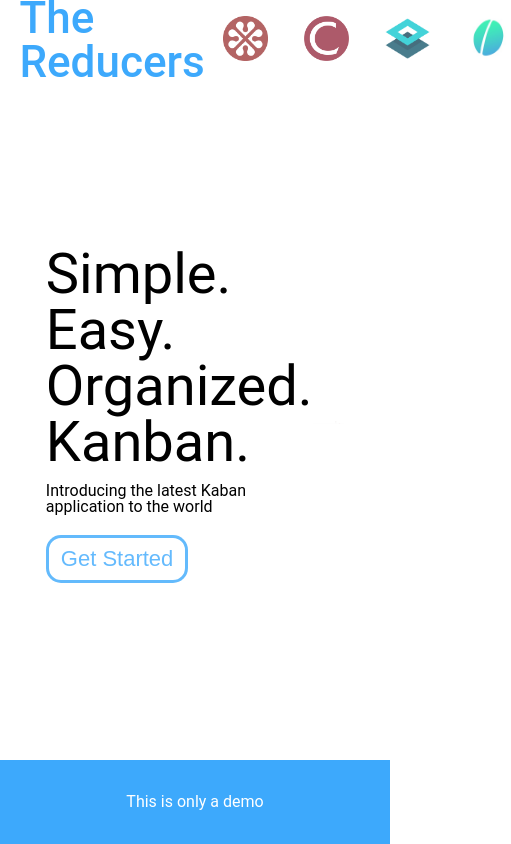
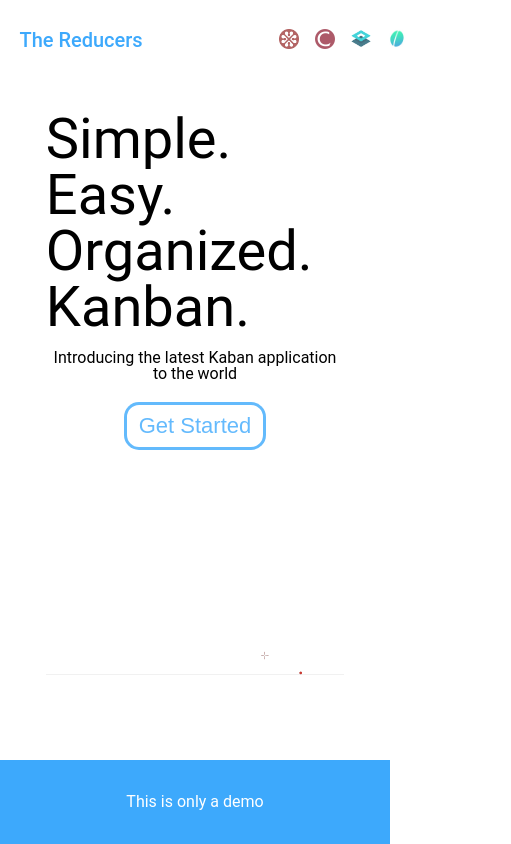
Before and after one commit to garorueda99/cb-kanban-mintbean, a React (Create React App) app: page / in a window 390 px wide. Shown: the whole page, 511 px wide, since content can reach past the window. Built offline with nearby package versions, Linux system fonts and the light colour scheme.

Commit message:
responsive landing page complete

```diff
--- a/src/Components/Board/index.js
+++ b/src/Components/Board/index.js
@@ -155,11 +155,11 @@ const Wrapper = styled.div`
 `;
 
 const BoardContainer = styled.div`
+  border: 5px solid red;
   display: flex;
   justify-content: flex-start;
   align-items: center;
   max-height: 100vh;
-  /* border: 5px solid goldenrod; */
   overflow: auto;
   padding: 0 20px;
 
@@ -168,6 +168,16 @@ const BoardContainer = styled.div`
   &::-webkit-scrollbar {
     width: 0;
     display: none;
+  }
+
+  /* @media (max-width: 1200px) {
+    display: flex;
+    flex-direction: column;
+  } */
+
+  @media (max-width: 600px) {
+    display: flex;
+    flex-direction: column;
   }
 `;
 
--- a/src/Components/LandingPage/ContentHero.js
+++ b/src/Components/LandingPage/ContentHero.js
@@ -1,5 +1,5 @@
 import React from "react";
-import styled from "styled-components";
+import styled from "styled-components/macro";
 
 import test from "../../assets/test.gif";
 
@@ -25,7 +25,6 @@ export const ContentHero = () => {
 };
 
 const Wrapper = styled.div`
-  /* border: 5px solid red; */
   background: white;
   min-height: 80vh;
 `;
@@ -48,6 +47,11 @@ const Form = styled.form`
   /* justify-content: center;
   align-items: center; */
   margin: 20px 0;
+
+  @media (max-width: 860px) {
+    display: flex;
+    justify-content: center;
+  }
 `;
 
 const CardContainer = styled.div`
@@ -55,19 +59,22 @@ const CardContainer = styled.div`
   justify-content: center;
   align-items: center;
   padding: 5%;
-  /* margin: 5% 0; */
   min-height: 80vh;
 
-  /* Optional Card or Not */
-  /* box-shadow: 0px 2px 2px 2px rgba(211, 211, 211, 0.75);
-      border: 1px solid lightgray;
-      border-radius: 12px; */
+  @media (max-width: 860px) {
+    display: flex;
+    flex-direction: column;
+  }
 `;
 
 const Column = styled.div`
   position: relative;
   /* border: 5px dashed goldenrod; */
   flex: 1;
+
+  @media (max-width: 860px) {
+    text-align: center;
+  }
 `;
 
 const Button = styled.button`
@@ -96,4 +103,8 @@ const Button = styled.button`
     background-color: ${COLORS.btnPrimary};
     color: white;
   }
+
+  @media (max-width: 860px) {
+    text-align: center;
+  }
 `;
--- a/src/Components/LandingPage/Header.js
+++ b/src/Components/LandingPage/Header.js
@@ -22,28 +22,29 @@ const Wrapper = styled.div`
   align-items: center;
   display: flex;
   height: 80px;
-  /* border: 5px solid red; */
 `;
 
 const Left = styled.div`
   margin-left: 5%;
   flex: 4;
-  /* border: 1px dashed red; */
 `;
 
 const Right = styled.div`
   display: flex;
   justify-content: flex-end;
-  /* border: 1px dashed red; */
   margin-right: 5%;
   flex: 6;
 `;
 
 const PageTitle = styled.h1`
   user-select: none;
-  font-size: 44px;
+  font-size: 40px;
   font-weight: 500;
   color: ${COLORS.btnPrimary};
+
+  @media (max-width: 700px) {
+    font-size: 20px;
+  }
 `;
 
 export default Header;
--- a/src/Components/LandingPage/HeaderSponsors.js
+++ b/src/Components/LandingPage/HeaderSponsors.js
@@ -70,9 +70,13 @@ const LogoList = styled.ul`
 `;
 
 const Logo = styled.img`
-  width: 45px;
+  width: 30px;
   height: 50%;
   opacity: 0.75;
+
+  @media (max-width: 700px) {
+    width: 20px;
+  }
 `;
 
 const Link = styled.a`
--- a/src/Components/LandingPage/index.js
+++ b/src/Components/LandingPage/index.js
@@ -16,8 +16,6 @@ const LandingPage = () => {
 };
 
 const Wrapper = styled.div`
-  /* border: 5px solid red; */
-  position: relative;
   min-height: 100vh;
 `;
 
--- a/src/Components/Sidebar.js
+++ b/src/Components/Sidebar.js
@@ -91,10 +91,9 @@ const Wrapper = styled.div`
 `;
 
 const Container = styled.div`
-  min-width: 100px;
+  min-width: 60px;
   min-height: 100vh;
   padding: 5%;
-  /* border: 1px solid red; */
 
   box-shadow: 0px 2px 2px 2px rgba(211, 211, 211, 0.75);
   border-right: 1px solid gainsboro;
@@ -102,7 +101,6 @@ const Container = styled.div`
 
 const SidebarList = styled.ul`
   padding: 5%;
-  /* border: 3px dashed red; */
   display: flex;
   flex-direction: column;
   justify-content: space-between;
@@ -138,8 +136,6 @@ const Button = styled.button`
 `;
 
 const StyledNavLink = styled(Link)`
-  /* color: ${COLORS.btnSecondary}; */
-
   &:hover {
     color: ${COLORS.btnSecondary};
     border-radius: 30px;
```
